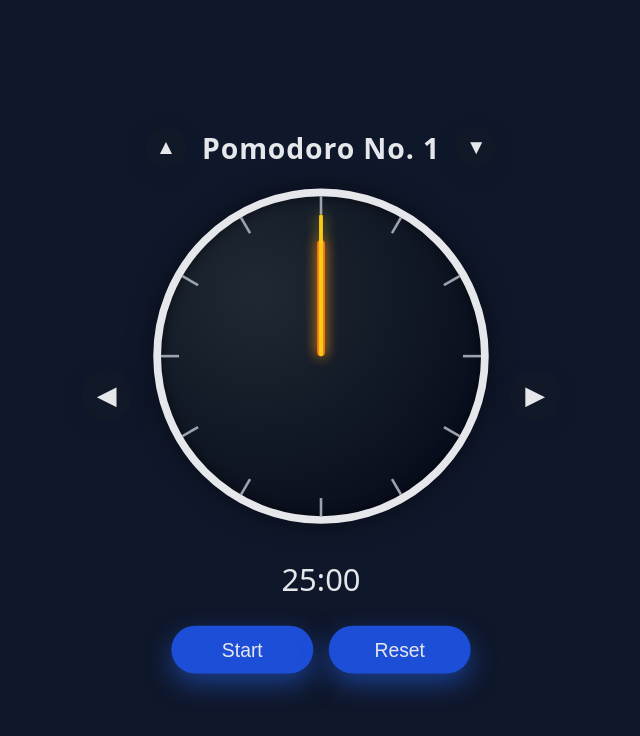
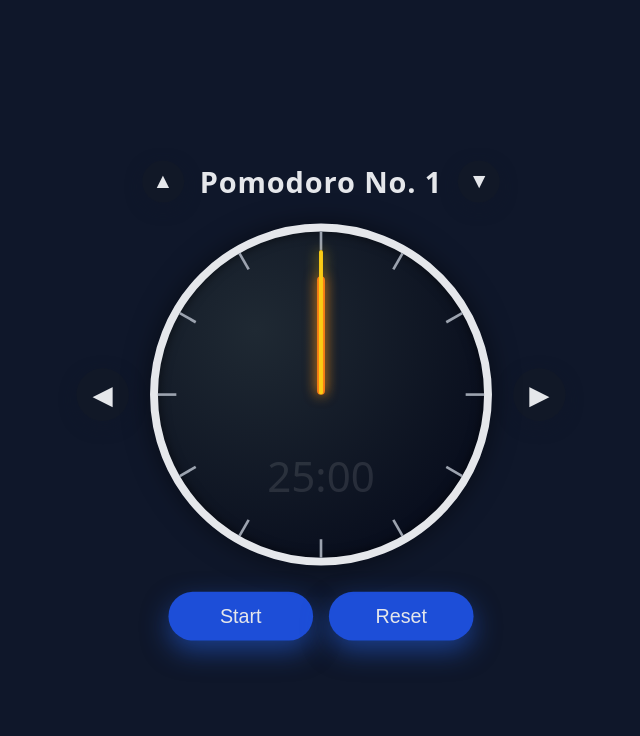
Before and after one commit to michael2012z/myPomodoro, a browser extension: page ver2/index.html in a window 1280 px wide. Shown: the whole page, without its empty margins (319-959 px from the left). Drawn offline with Linux system fonts and the light colour scheme.

Commit message:
Removed time label

```diff
--- a/ver2/main.css
+++ b/ver2/main.css
@@ -164,3 +164,18 @@ body {
 .hidden {
   display: none;
 }
+
+.analog-label-overlay {
+  position: absolute;
+  left: 50%;
+  bottom: 18%;                /* bottom half of dial */
+  transform: translateX(-50%);
+
+  font-size: 2.0rem;
+  color: #ffffff;
+  opacity: 0.1;               /* 50% transparent */
+  pointer-events: none;
+  text-align: center;
+  width: 80%;
+  z-index: 10;
+}
--- a/ver2/main.js
+++ b/ver2/main.js
@@ -4,8 +4,7 @@ import { createTimeEngine } from "./timeEngine.js";
 
 const timeEngine = createTimeEngine(CONFIG);
 const uiRoot = document.getElementById("ui-root");
-let baseUiSize = null;  // will be measured once
-
+let baseUiSize = null; // will be measured once
 
 // Styles are objects from config.styles[]
 // Each styleDefinition MUST implement:
@@ -14,7 +13,8 @@ let baseUiSize = null;  // will be measured once
 //   label: "No. 1",
 //   create(clockRoot): void,
 //   setActive(isActive): void,
-//   update(drawState): void
+//   update(drawState): void,
+//   (optional) showLabelInsideDial: boolean
 // }
 const styles = CONFIG.styles;
 
@@ -37,12 +37,20 @@ const nextStyleBtn = document.getElementById("next-style");
 const startPauseBtn = document.getElementById("start-pause-btn");
 const resetBtn = document.getElementById("reset-btn");
 
+// overlay label element (will be created after styles)
+let analogLabelEl = null;
+
 // --- STYLE MANAGEMENT ---
 
 // Let each style create its own dial into clockRoot
 styles.forEach((styleDef) => {
   styleDef.create(clockRoot);
 });
+
+// NOW create the overlay so it is on TOP of the dials
+analogLabelEl = document.createElement("div");
+analogLabelEl.className = "analog-label-overlay";
+clockRoot.appendChild(analogLabelEl);
 
 // activate a single style at a time
 function activateStyle(index) {
@@ -80,8 +88,26 @@ function render() {
   // style-specific drawing
   style.update(drawState);
 
-  // common label
-  timeLabelEl.textContent = drawState.labelText;
+  const labelText = drawState.labelText;
+
+  // For analog styles (no1/2/3): show label inside dial.
+  // For digital styles (no4/5/6): remove label entirely.
+  if (style.showLabelInsideDial) {
+    if (analogLabelEl) {
+      analogLabelEl.style.display = "block";
+      analogLabelEl.textContent = labelText;
+    }
+
+    // hide external label under dial
+    timeLabelEl.style.display = "none";
+  } else {
+    if (analogLabelEl) {
+      analogLabelEl.style.display = "none";
+    }
+
+    // external label removed for digital styles as requested
+    timeLabelEl.style.display = "none";
+  }
 }
 
 // --- TIMER LOOP ---
@@ -165,6 +191,11 @@ function changeFunction(delta) {
   render();
 }
 
+modeUpBtn.addEventListener("click", () => changeFunction(1));
+modeDownBtn.addEventListener("click", () => changeFunction(-1));
+
+// --- SCALING ---
+
 function updateScale() {
   if (!uiRoot) return;
 
@@ -183,10 +214,6 @@ function updateScale() {
   uiRoot.style.transform = `scale(${scale})`;
 }
 
-
-modeUpBtn.addEventListener("click", () => changeFunction(1));
-modeDownBtn.addEventListener("click", () => changeFunction(-1));
-
 // --- INITIALIZE ---
 
 activateStyle(currentStyleIndex);
@@ -194,5 +221,5 @@ timeEngine.setFunction(getCurrentFunction());
 updateTitle();
 render();
 
-updateScale();                         // <--- add this
-window.addEventListener("resize", updateScale); // <--- and this
+updateScale();
+window.addEventListener("resize", updateScale);
--- a/ver2/styles/no1/style1.js
+++ b/ver2/styles/no1/style1.js
@@ -12,6 +12,7 @@ function ensureCssLoaded() {
 export const styleDefinition = {
   id: "no1",
   label: "No. 1",
+  showLabelInsideDial: true,
 
   create(clockRoot) {
     ensureCssLoaded();
--- a/ver2/styles/no2/style2.js
+++ b/ver2/styles/no2/style2.js
@@ -14,6 +14,8 @@ function ensureCssLoaded() {
 export const styleDefinition = {
   id: "no2",
   label: "No. 2",
+  showLabelInsideDial: true,
+
   create(clockRoot) {
     ensureCssLoaded();
 
--- a/ver2/styles/no3/style3.js
+++ b/ver2/styles/no3/style3.js
@@ -16,6 +16,8 @@ function ensureCssLoaded() {
 export const styleDefinition = {
   id: "no3",
   label: "No. 3",
+  showLabelInsideDial: true,
+
   create(clockRoot) {
     ensureCssLoaded();
 
```
